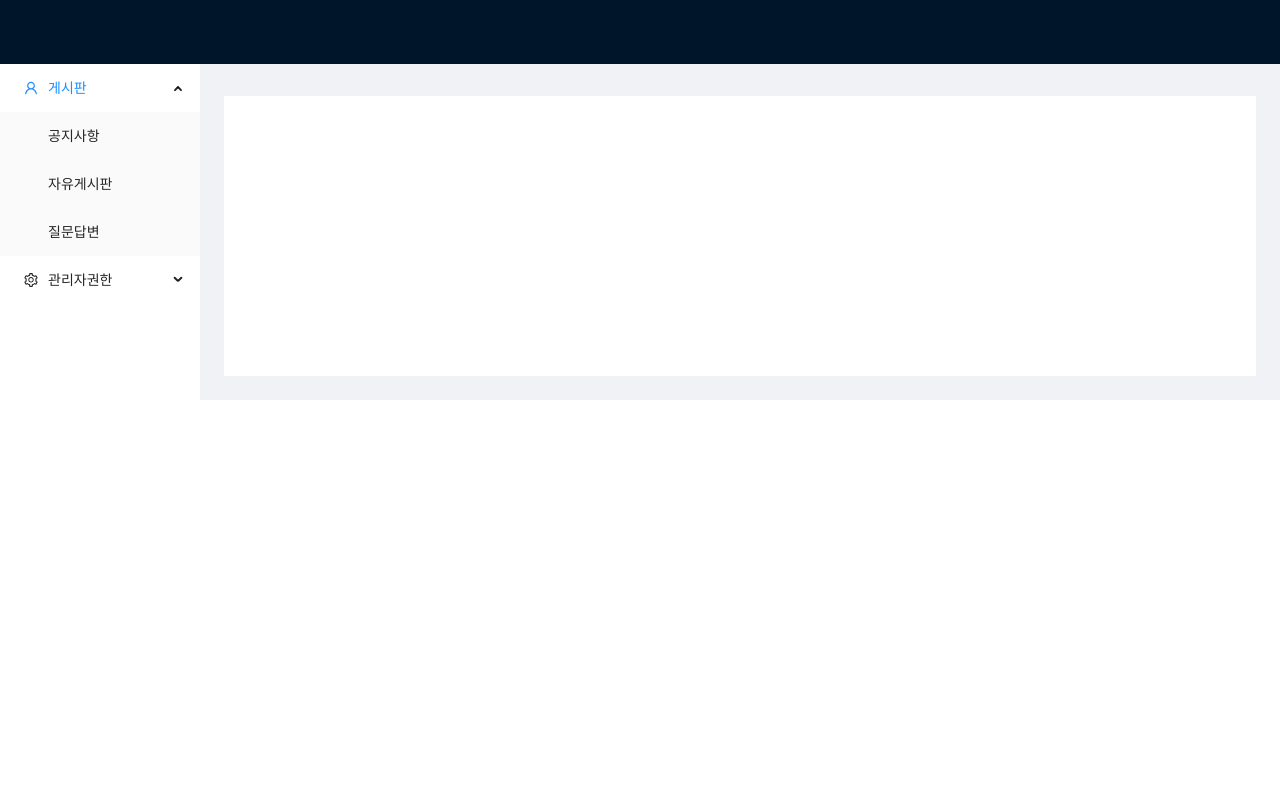
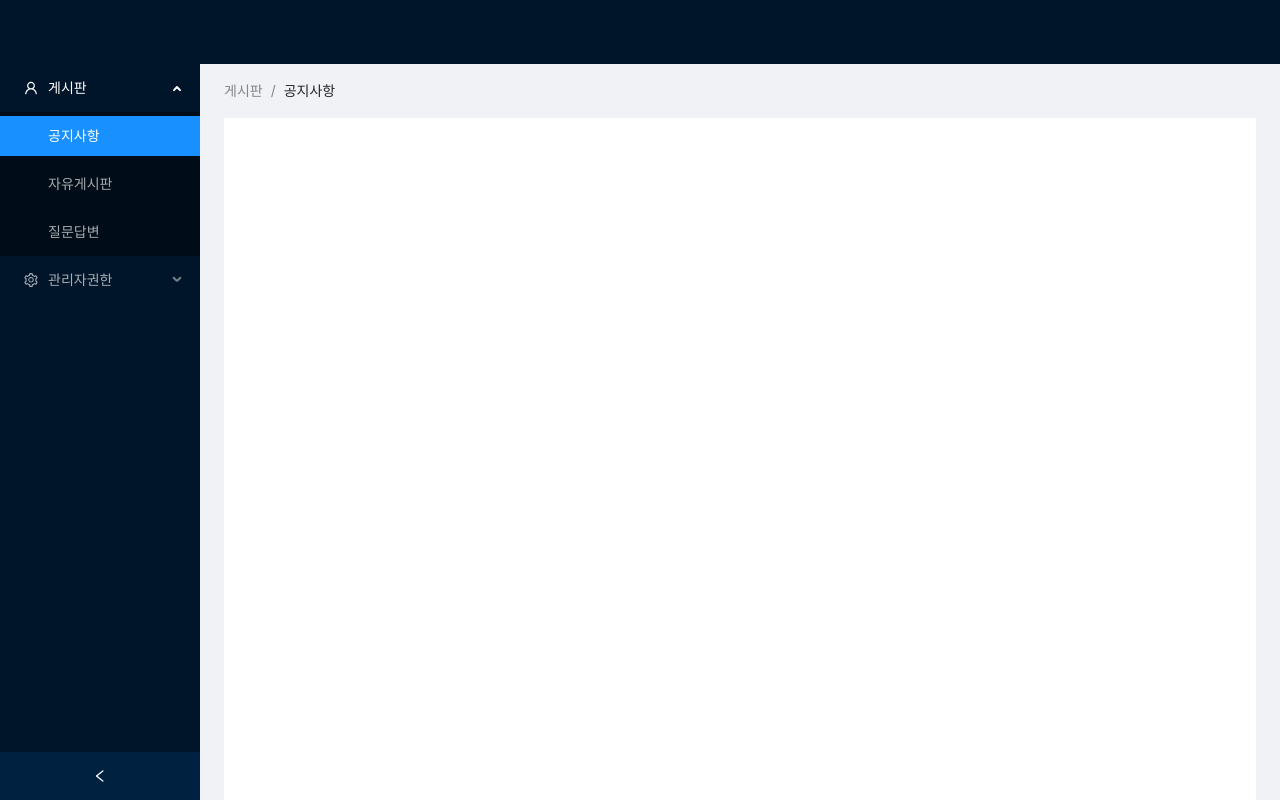
Before and after one commit to jde98/bbs-react, a React (Create React App) app: page /main in a window 1280 px wide. Shown: the top 800 px of the page. Built offline with nearby package versions, Linux system fonts and the light colour scheme.

Commit message:
React 기본 설정 및 레이아웃구성

```diff
--- a/package.json
+++ b/package.json
@@ -14,6 +14,7 @@
     "react-router-dom": "^6.2.1",
     "react-scripts": "5.0.0",
     "redux": "^4.1.2",
+    "redux-devtools-extension": "^2.13.9",
     "styled-components": "^5.3.5",
     "web-vitals": "^2.1.4"
   },
--- a/src/action/action.js
+++ /dev/null
@@ -1,10 +0,0 @@
-import {MENU_SELECTED} from './type';
-
-export const menuSelcted = (menu) => {
-    return {
-        type: MENU_SELECTED,
-        payload: {
-            menu
-        }
-    };
-};
--- a/src/action/type.js
+++ /dev/null
@@ -1,4 +0,0 @@
-/*
- * 메뉴 선택 타입
- */
- export const MENU_SELECTED = 'MENU_SELECTED';
--- a/src/component/client/layout/Navigation.jsx
+++ b/src/component/client/layout/Navigation.jsx
@@ -1,20 +1,19 @@
-import React from 'react';
+import React, {useState} from 'react';
 import { Layout, Menu } from 'antd';
 import { UserOutlined, SettingOutlined } from '@ant-design/icons';
 import { Link } from 'react-router-dom';
-import { useDispatch, useSelector } from 'react-redux';
-import { menuSelcted } from '../../../action/action';
+import {useDispatch, useSelector} from 'react-redux';
+import {menuSelected} from "../../../reducers/menuSelect";
 
 const {Sider} = Layout;
 
-  export default function Navigation() {
+const Navigation = () => {
 
     const dispatch = useDispatch();
+    const [collapsed, setCollapsed] = useState(false);
 
     const menuClick = (name) => {
-      dispatch(menuSelcted(name));
-
-
+      dispatch(menuSelected(name));
     }
 
     const leftMenu = [
@@ -61,20 +60,23 @@ const {Sider} = Layout;
         ]
       },
     ];
-
-
     return (
-      <Sider width={200} className="site-layout-background">
+      <Sider width={200}
+             className="site-layout-background"
+             collapsible collapsed={collapsed}
+             onCollapse={value => setCollapsed(value)}
+      >
         <Menu
+            theme="dark"
           mode="inline"
-        defaultSelectedKeys={['1']}
+          defaultSelectedKeys={['2']}
           defaultOpenKeys={['1']}
           style={{
-          height: '100%',
-          borderRight: 0,
+            height: '1000px',
           }}
           items={leftMenu}
         />
       </Sider>
     );
 }
+export default Navigation;
--- a/src/index.js
+++ b/src/index.js
@@ -5,11 +5,12 @@ import reportWebVitals from './reportWebVitals';
 
 import { Provider } from "react-redux";
 import { createStore } from "redux";
+import { composeWithDevTools } from 'redux-devtools-extension'
 
 import rootReducer from "./reducers";
 
 // 위에서 만든 reducer를 스토어 만들때 넣어줍니다
-const store = createStore(rootReducer);
+const store = createStore(rootReducer, composeWithDevTools());
 
 ReactDOM.render(
   <React.StrictMode>
--- a/src/reducers/menuSelect.js
+++ b/src/reducers/menuSelect.js
@@ -1,20 +1,22 @@
-import { MENU_SELECTED } from '../action/type';
+export const MENU_SELECTED = "MENU/MENU_SELECTED";
 
-const menuSelect = (
-  state = {
-      menu: ['게시판','공지사항'],
-  },
-  action
-) => {
-  const { type, payload } = action;
-  switch (type) {
-      case MENU_SELECTED:
-          return {
-              menu: payload.menu,
-          };
-      default:
-          return state;
-  }
+const initialState = {
+    menu: ['게시판', '공지사항']
 };
 
-export default menuSelect;
+export const menuSelected = (menu) => ({
+    type: MENU_SELECTED,
+    menu: menu,
+});
+
+export const menu = (state = initialState, action) => {
+    switch (action.type) {
+        case MENU_SELECTED:
+            return {
+                ...state
+                , menu: action.menu
+            };
+        default:
+            return state;
+    }
+}
--- a/src/view/client/Main.jsx
+++ b/src/view/client/Main.jsx
@@ -16,8 +16,7 @@ import MemberDetail from './member/MemberDetail';
 const {Content} = Layout;
 
 const Main = () => {
-
-  //const { menu } = useSelector(state => state.menu);
+  const selectedMenu = useSelector((state) => state.menu);
 
   return (
     <Layout>
@@ -34,8 +33,8 @@ const Main = () => {
             margin: '16px 0',
           }}
         >
-          <Breadcrumb.Item></Breadcrumb.Item>
-          <Breadcrumb.Item></Breadcrumb.Item>
+          <Breadcrumb.Item>{selectedMenu.menu[0]}</Breadcrumb.Item>
+          <Breadcrumb.Item>{selectedMenu.menu[1]}</Breadcrumb.Item>
         </Breadcrumb>
         <Content
           className="site-layout-background"
```
Also changed, not shown: src/reducers/index.js (+2 -6 lines), 1 other file (tests, documents, lock files or other folders). Lines whose indentation alone changed are shown as unchanged.
